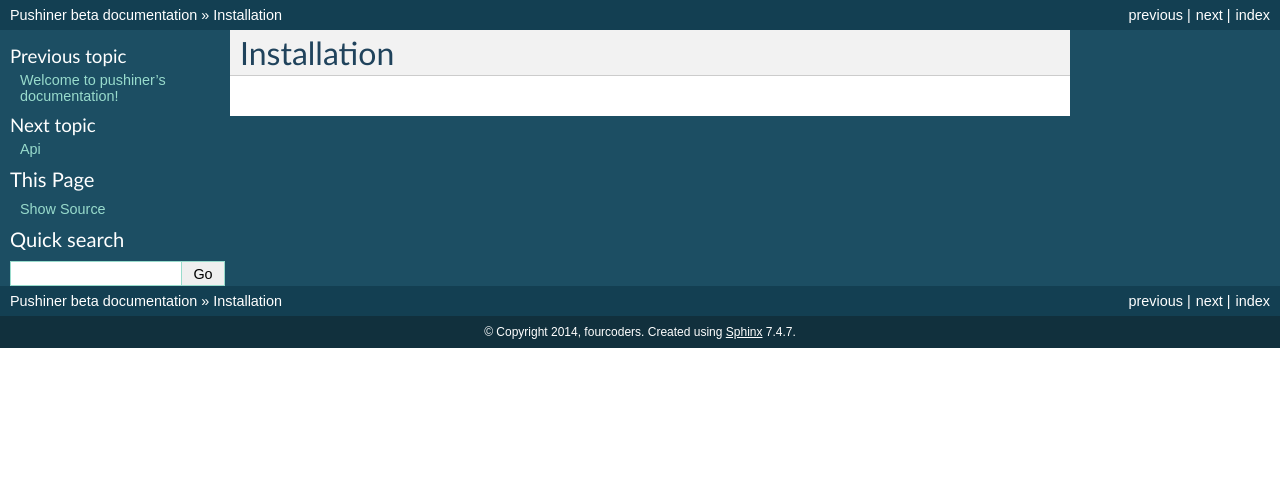
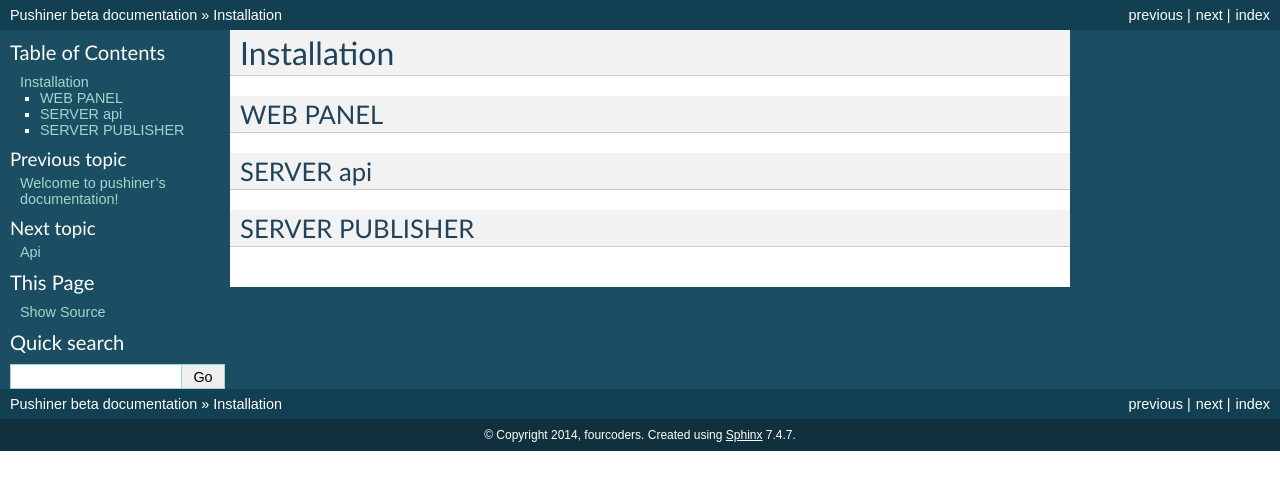
Before and after one commit to pushiner/docs, a Sphinx documentation site: the page built from docs/source/installation.rst, in a window 1280 px wide. Shown: the top 490 px of the page. Built offline with Sphinx 7.4.7, drawn with Linux system fonts in a browser that asks for light colours.

```diff
--- a/docs/source/installation.rst
+++ b/docs/source/installation.rst
@@ -1,2 +1,11 @@
 Installation
 ============
+
+WEB PANEL
+_________
+
+SERVER api
+__________
+
+SERVER PUBLISHER
+________________
```
